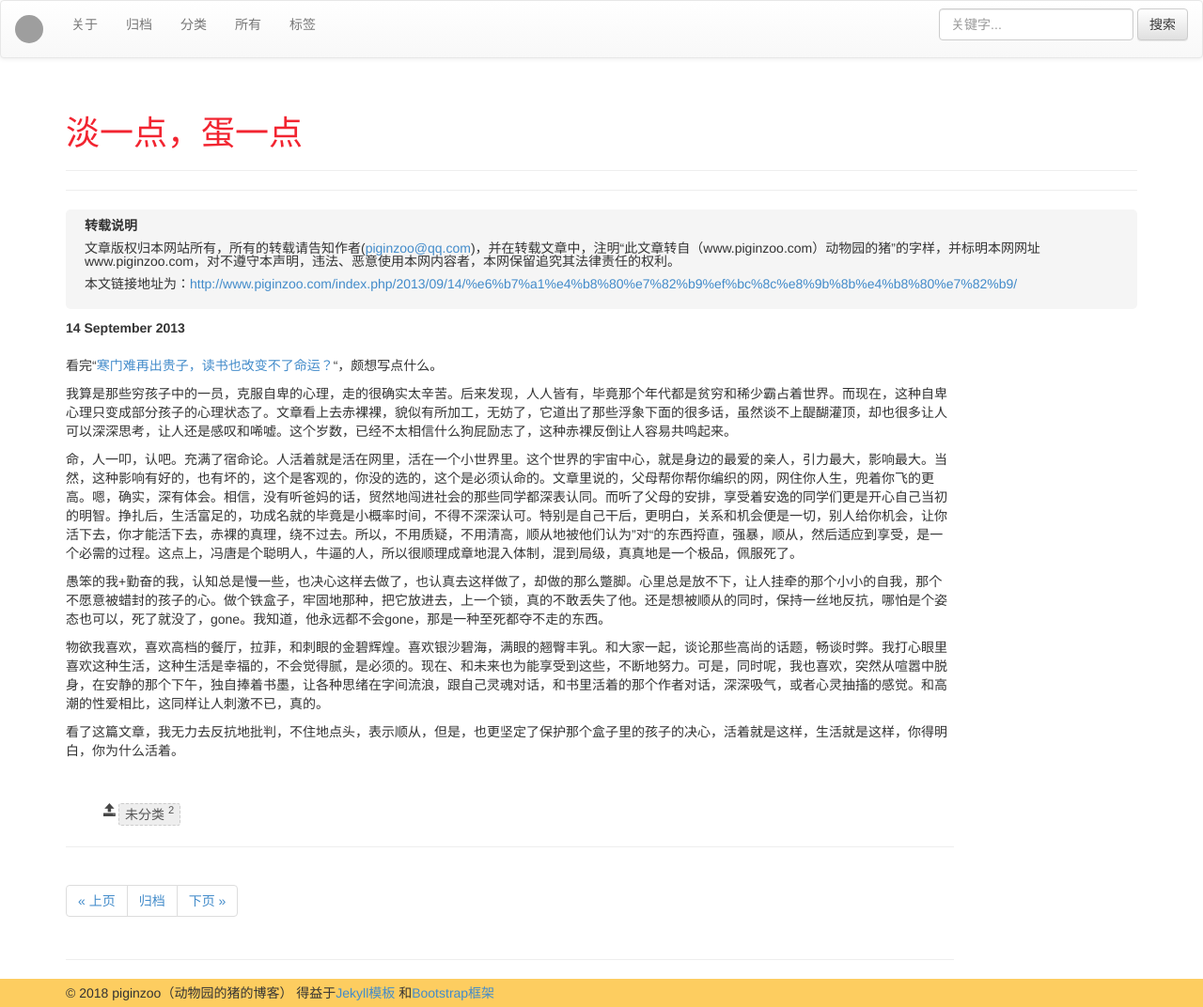
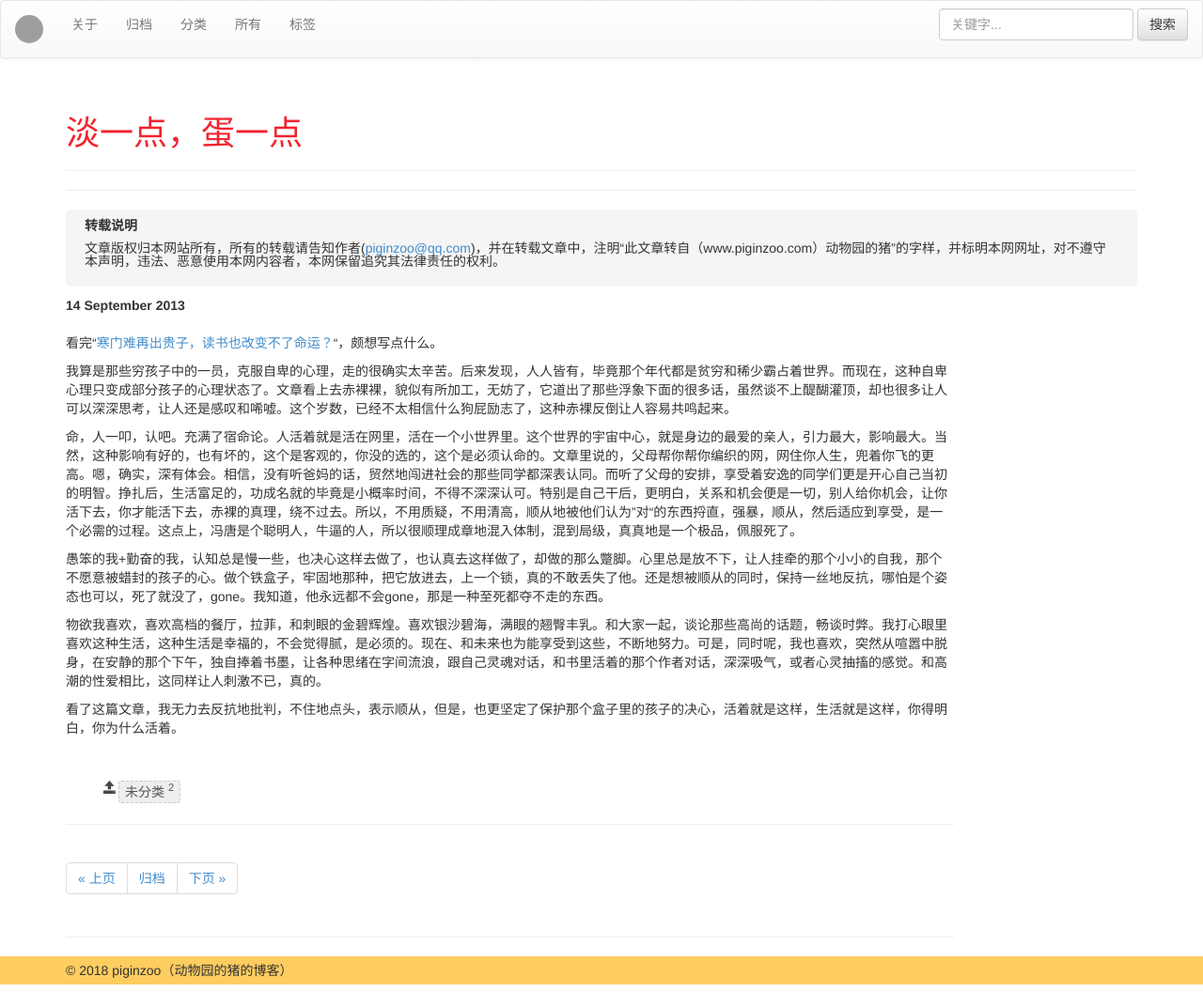
Before and after one commit to piginzoo/blog, a Jekyll site: the page built from _posts/2013-09-14-%e6%b7%a1%e4%b8%80%e7%82%b9%ef%bc%8c%e8%9b%8b%e4%b8%80%e7%82%b9.md, in a window 1280 px wide. Shown: the whole page at 94% size. Built offline with Jekyll 4.4.1, drawn with Linux system fonts in a browser that asks for light colours; nearby versions of some CDN libraries; comment, search, counter and statistics services are not loaded; after the commit the page ends 1048 px from its top, so only the background shows below that; grey boxes are pictures that could not be loaded.

Commit message:
2018-1-22

```diff
--- a/_includes/themes/bootstrap-3/default.html
+++ b/_includes/themes/bootstrap-3/default.html
@@ -86,8 +86,6 @@
     <div id="footer">
       <div class="container">
         <p>&copy; {{ site.time | date: '%Y' }} {{ site.author.name }}（动物园的猪的博客）
-          得益于<a href="http://jekyllbootstrap.com" target="_blank" title="The Definitive Jekyll Blogging Framework">Jekyll模板</a>
-          和<a href="http://twitter.github.com/bootstrap/" target="_blank">Bootstrap框架</a>
         </p>
       </div>
     </div>
--- a/_includes/themes/bootstrap-3/post.html
+++ b/_includes/themes/bootstrap-3/post.html
@@ -7,10 +7,7 @@
 
   <p><strong>转载说明</strong></p>
   <p>
-    文章版权归本网站所有，所有的转载请告知作者(<a href="mailto:piginzoo@qq.com">piginzoo@qq.com</a>)，并在转载文章中，注明“此文章转自（www.piginzoo.com）动物园的猪”的字样，并标明本网网址www.piginzoo.com，对不遵守本声明，违法、恶意使用本网内容者，本网保留追究其法律责任的权利。
-  </p>
-  <p>
-    本文链接地址为：<a href='{{page.url}}'>http://www.piginzoo.com{{page.url}}</a>
+    文章版权归本网站所有，所有的转载请告知作者(<a href="mailto:piginzoo@qq.com">piginzoo@qq.com</a>)，并在转载文章中，注明“此文章转自（www.piginzoo.com）动物园的猪”的字样，并标明本网网址，对不遵守本声明，违法、恶意使用本网内容者，本网保留追究其法律责任的权利。
   </p>
 </div>
 
```
